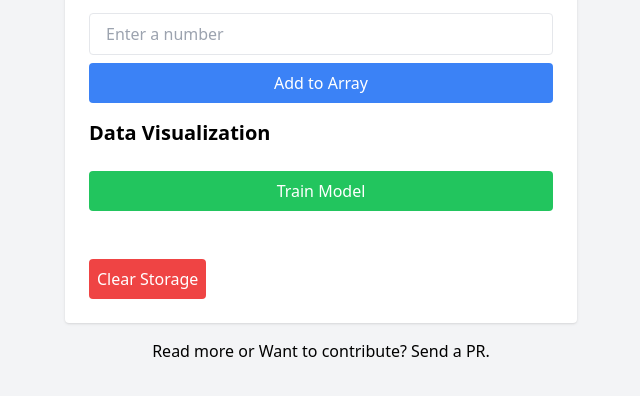
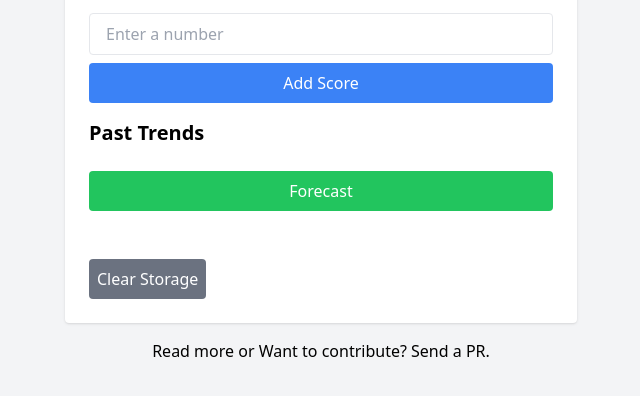
Before and after one commit to limitlxx/crashforecaster, a plain HTML site: page index.html in a window 1280 px wide. Shown: the part 248-644 px from the top of the page, without its empty margins (319-959 px from the left). Drawn offline with nearby package versions, Linux system fonts and the light colour scheme.

Commit message:
adjust text

```diff
--- a/index.html
+++ b/index.html
@@ -18,28 +18,28 @@
             <input id="inputValue" type="number" placeholder="Enter a number"
                 class="w-full px-4 py-2 border rounded focus:outline-none focus:ring focus:ring-blue-200" />
             <button id="addButton" class="mt-2 w-full bg-blue-500 text-white py-2 rounded hover:bg-blue-600">
-                Add to Array
+                Add Score
             </button>
 
         </div>
 
         <!-- Display Section -->
         <div class="mb-4">
-            <h2 class="text-xl font-semibold mb-2">Data Visualization</h2>
+            <h2 class="text-xl font-semibold mb-2">Past Trends</h2>
             <div id="dataDisplay" class="flex flex-wrap gap-2"></div>
         </div>
 
         <!-- Train Section -->
         <div>
             <button id="trainButton" class="w-full bg-green-500 text-white py-2 rounded hover:bg-green-600">
-                Train Model
+                Forecast
             </button>
             <div id="loading" class="hidden text-center mt-2 text-gray-500">Training model...</div>
             <div id="forecastDisplay" class="mt-4 flex flex-wrap gap-2"></div>
         </div>
 
         <div class="mt-6">
-            <button id="clearButton" class="mt-2 bg-red-500 text-white p-2 rounded hover:bg-red-600">
+            <button id="clearButton" class="mt-2 bg-gray-500 text-white p-2 rounded hover:bg-red-600">
                 Clear Storage
             </button>
         </div>
```
